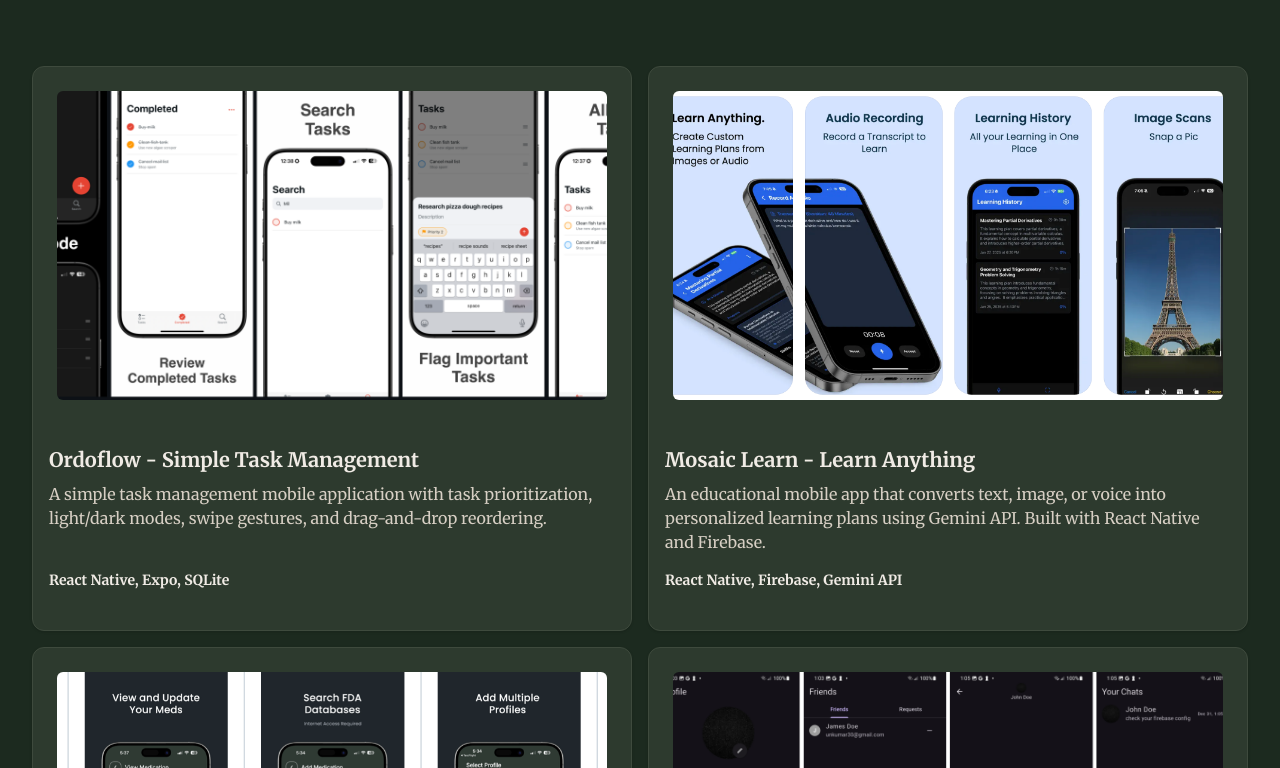
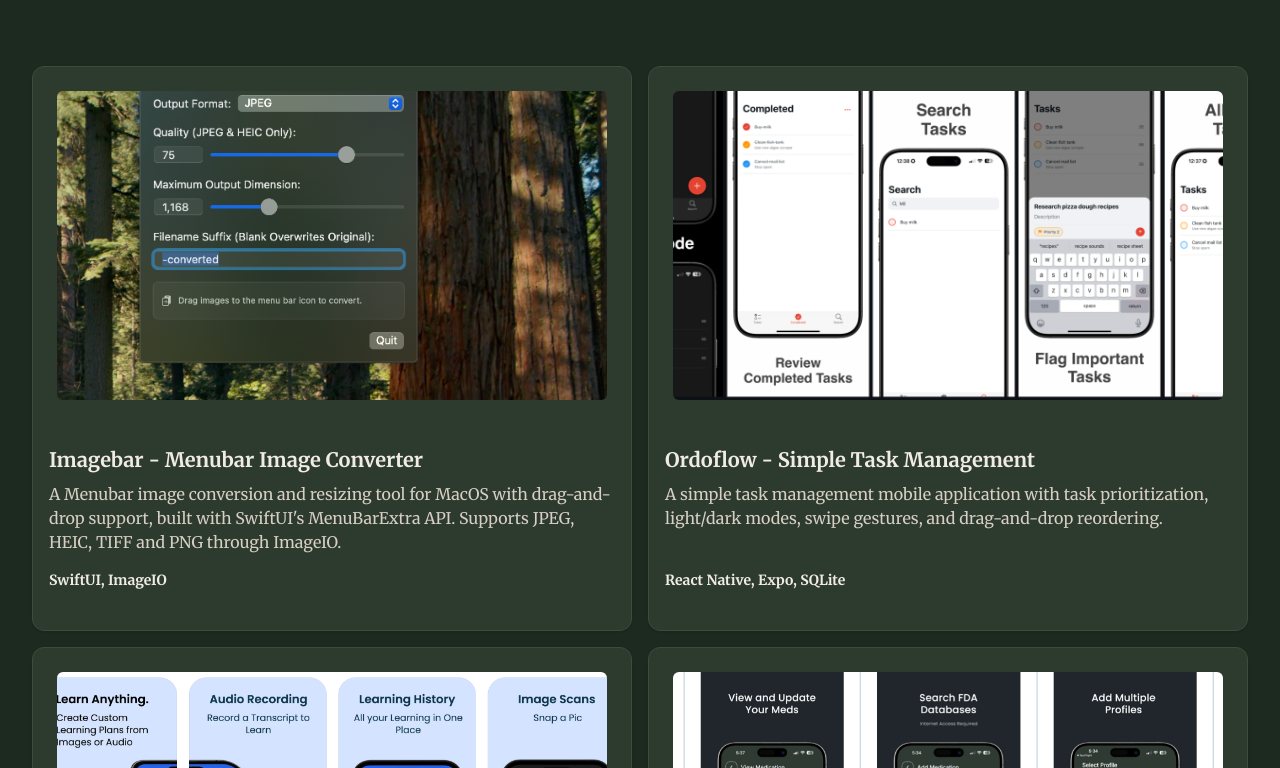
Before and after one commit to dhruva-dk/portfolio, a Next.js app: page /projects in a window 1280 px wide. Shown: the part 452-1220 px from the top of the page. Built offline with nearby package versions, Linux system fonts and the light colour scheme.

Commit message:
Added ImageBar to site

```diff
--- a/src/constants/user.js
+++ b/src/constants/user.js
@@ -19,6 +19,14 @@
   },
 
   projects: [
+    {
+      title: "Imagebar - Menubar Image Converter",
+      link: "https://github.com/subbuguru/imagebar",
+      imgUrl: "/imagebar.png",
+      technologies: "SwiftUI, ImageIO",
+      description:
+        "A Menubar image conversion and resizing tool for MacOS with drag-and-drop support, built with SwiftUI's MenuBarExtra API. Supports JPEG, HEIC, TIFF and PNG through ImageIO.",
+    },
     {
       title: "Ordoflow - Simple Task Management",
       link: "https://github.com/subbuguru/ordoflow",
```
Also changed, not shown: public/projects/imagebar.png (added), 1 other file (tests, documents, lock files or other folders).
